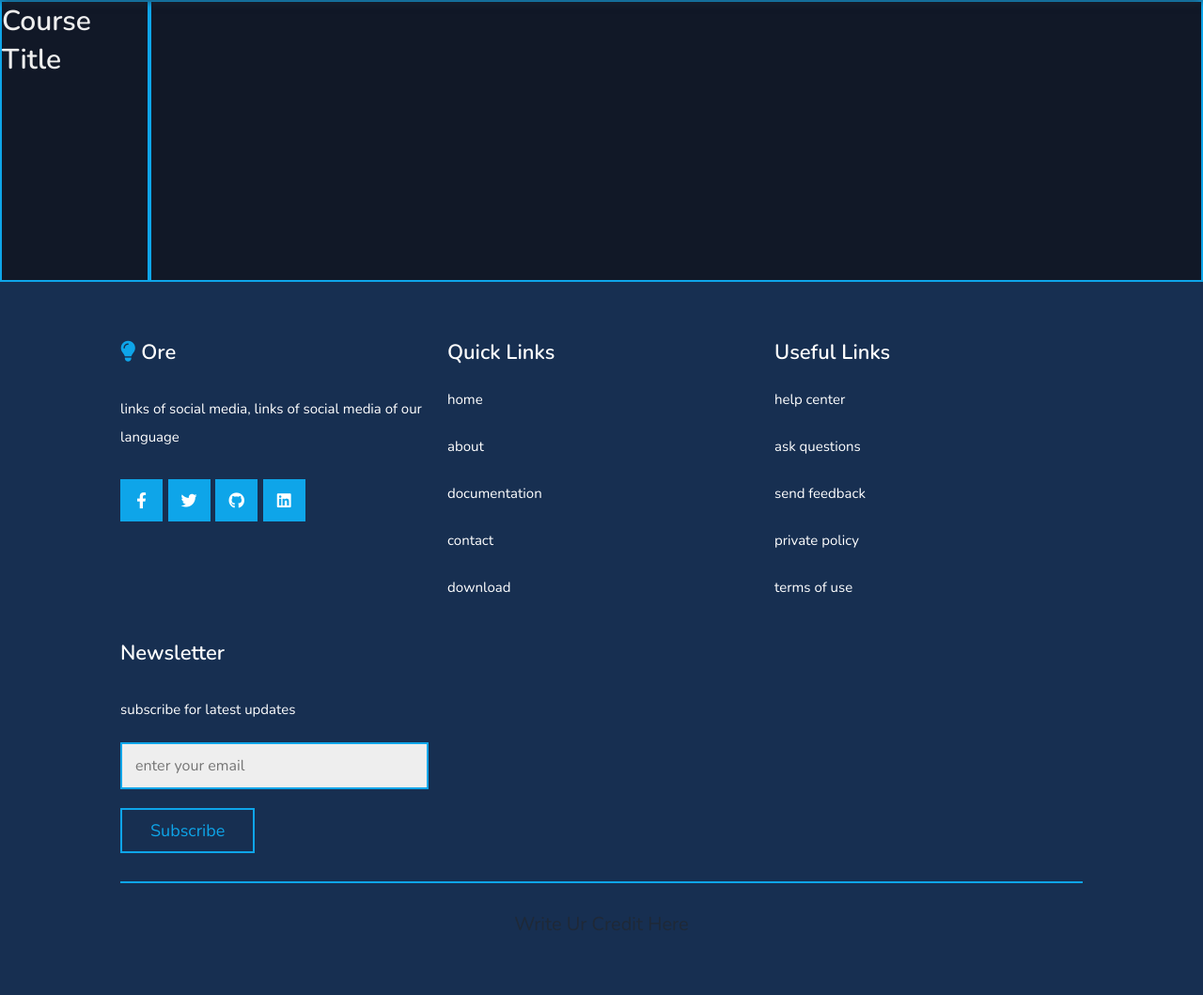
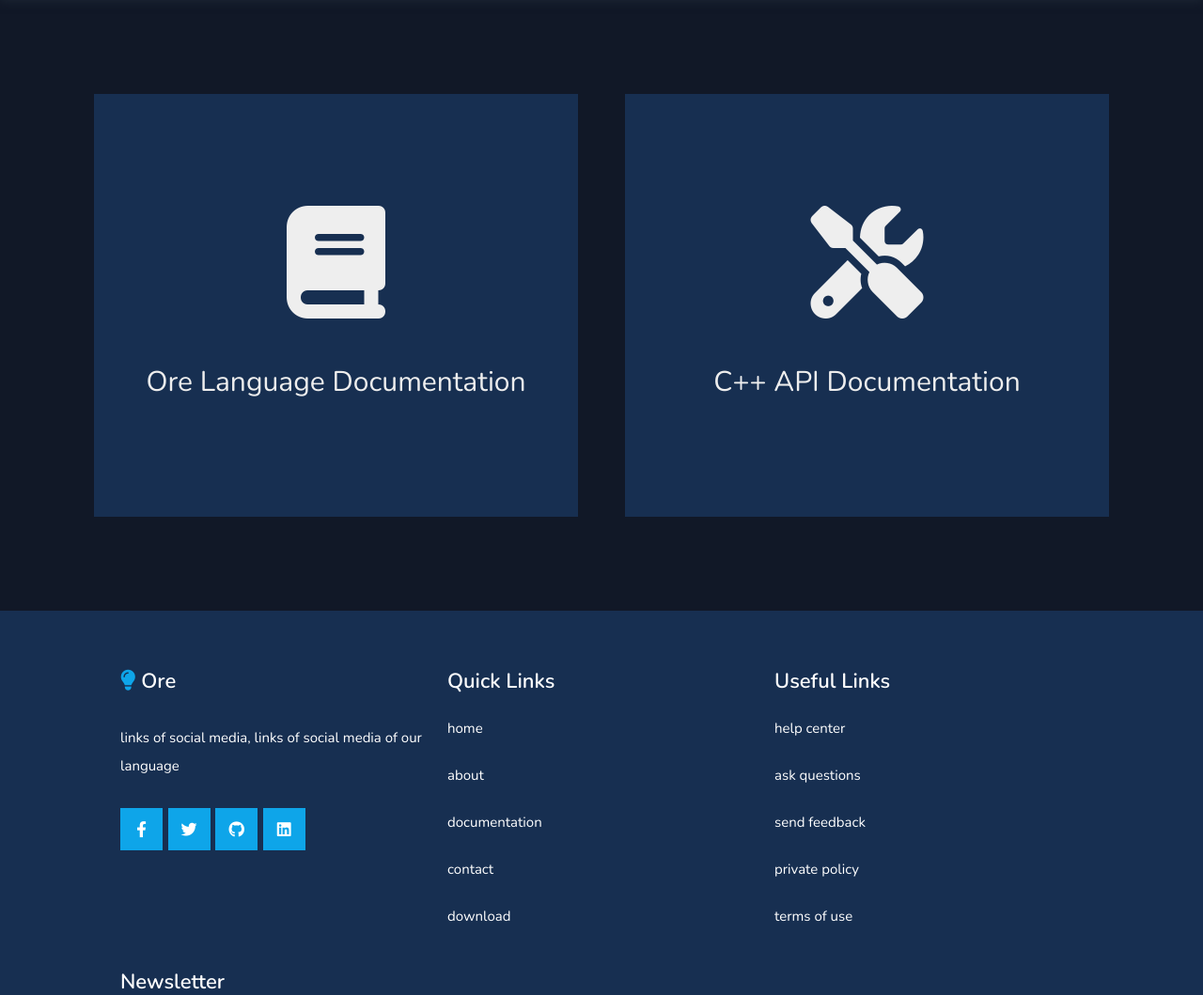
Before and after one commit to YousraYouli/ORE-Project, a Django app: page /doc in a window 1280 px wide. Shown: the part 70-1129 px from the top of the page at 94% size. Before the commit the page ends 1060 px from the top, so only its background shows below. Run offline with Django 4.2, Linux system fonts and the light colour scheme.

Commit message:
added docs and stuff

```diff
--- a/static/css/style.css
+++ b/static/css/style.css
@@ -10,9 +10,7 @@
 }
 
 img {
-  -webkit-user-select: none;
-     -moz-user-select: none;
-          user-select: none;
+  user-select: none;
 }
 
 html {
@@ -206,9 +204,6 @@ section {
   font-size: 1.6rem;
   margin: 0.7rem 0;
   background-color: #b2c8df;
-}
-.account-form form .box::-moz-placeholder {
-  color: #1f2937;
 }
 .account-form form .box::placeholder {
   color: #1f2937;
@@ -534,9 +529,6 @@ section {
   background: #d1d5db;
   color: #111827;
 }
-.contact .row form .box:focus::-moz-placeholder {
-  color: #1f2937;
-}
 .contact .row form .box:focus::placeholder {
   color: #1f2937;
 }
@@ -577,33 +569,41 @@ section {
   display: flex;
   align-items: center;
   flex-wrap: wrap;
+  min-height: 50rem;
+  padding: 10rem;
+  gap: 5rem;
 }
-.course_body .ctitle {
+.course_body a {
   flex: 1 1 1cm;
-  border: 2px solid #0EA5E9;
-  height: 30rem;
+  text-decoration: none;
 }
-.course_body .ctitle h3 {
+.course_body .docs {
+  background: #172f51;
+  display: flex;
+  align-items: center;
+  justify-content: center;
+  flex-direction: column;
+  gap: 2rem;
+  min-height: 45rem;
+  padding: 5rem;
+}
+.course_body .docs:hover {
+  background: #224679;
+  cursor: pointer;
+}
+.course_body .docs:hover .icon, .course_body .docs:hover p {
+  transform: translateY(-5px);
+}
+.course_body .docs .icon {
+  font-size: 120px;
+  color: #eee;
+}
+.course_body .docs p {
   font-size: 3rem;
   text-transform: capitalize;
   color: #1f2937;
   text-decoration: none;
   color: #eee;
-  padding-bottom: 1rem;
-}
-.course_body .courses {
-  flex: 1 1 100rem;
-  border: 2px solid #0EA5E9;
-  padding: 2rem;
-  height: 30rem;
-}
-.course_body .courses h3 {
-  font-size: 3rem;
-  text-transform: capitalize;
-  color: #1f2937;
-  text-decoration: none;
-  color: #eee;
-  padding-bottom: 1rem;
 }
 
 .footer {
@@ -751,4 +751,6 @@ section {
   .about .content .about-title {
     font-size: 4rem;
   }
-}/*# sourceMappingURL=style.css.map */
+}
+
+/*# sourceMappingURL=style.css.map */
--- a/static/css/style.scss
+++ b/static/css/style.scss
@@ -655,33 +655,41 @@ section{
     display: flex;
     align-items: center;
     flex-wrap: wrap;
+    min-height: 50rem;
+    padding: 10rem;
+    gap: 5rem;
 
+    a {
+      flex: 1 1 1cm;
+      text-decoration: none;
+    }
+    .docs {
+      background: $nav;
+      display: flex;
+      align-items: center;
+      justify-content: center;
+      flex-direction: column;
+      gap: 2rem;
+      min-height: 45rem;
+      padding: 5rem;
 
+      &:hover {
+        background: lighten($nav, 10%);
+        cursor: pointer;
+        .icon, p {
+          transform: translateY(-5px);
+        }
+      }
 
-    .ctitle{
-        flex:1 1 1cm;
-        border: $border;
-        height: 30rem;
+      .icon {
+        font-size: 120px;
+        color: $light-white;
+      }
 
-        h3{
-            @include titleText(3rem);
-            color: $light-white;
-            padding-bottom: 1rem;
-            }
-
-    }
-
-    .courses{
-        flex:1 1 100rem;
-        border:$border;
-        padding:2rem;
-        height: 30rem;
-
-        h3{
+      p {
         @include titleText(3rem);
         color: $light-white;
-        padding-bottom: 1rem;
-        }
+      }
     }
 }
 
--- a/templates/main/doc.html
+++ b/templates/main/doc.html
@@ -92,14 +92,24 @@
   <!-- courses starts  -->
   <div class="course_body">
 
-    <div class="ctitle">
-      <h3>course title</h3>
+    <a href="https://ore-docs.readthedocs.io/en/latest/" target="_blank">
+      <div class="docs lang-docs">
+        <div class="icon">
+          <i class="fa fa-book"></i>
+        </div>
+        <p>Ore Language Documentation<p/>
+      </div>
+    </a>
 
-    </div>
+    <a href="https://ore-docs.readthedocs.io/en/latest/" target="_blank">
+      <div class="docs api-docs">
+        <div class="icon">
+          <i class="fa fa-screwdriver-wrench"></i>
+        </div>
+        <p>C++ API Documentation<p/>
+      </div>
+    </a>
 
-    <div class="courses">
-
-    </div>
   </div>
   <!-- courses ends  -->
 
--- a/website/settings.py
+++ b/website/settings.py
@@ -41,7 +41,7 @@ INSTALLED_APPS = [
     'django.contrib.staticfiles',
     'django.contrib.sites',
     'main',
-    'sendemail.apps.SendemailConfig',
+    # 'sendemail.apps.SendemailConfig',
 ]
 
 
```
Also changed, not shown: templates/main/home.html (+7 -18 lines), 1 other file.
